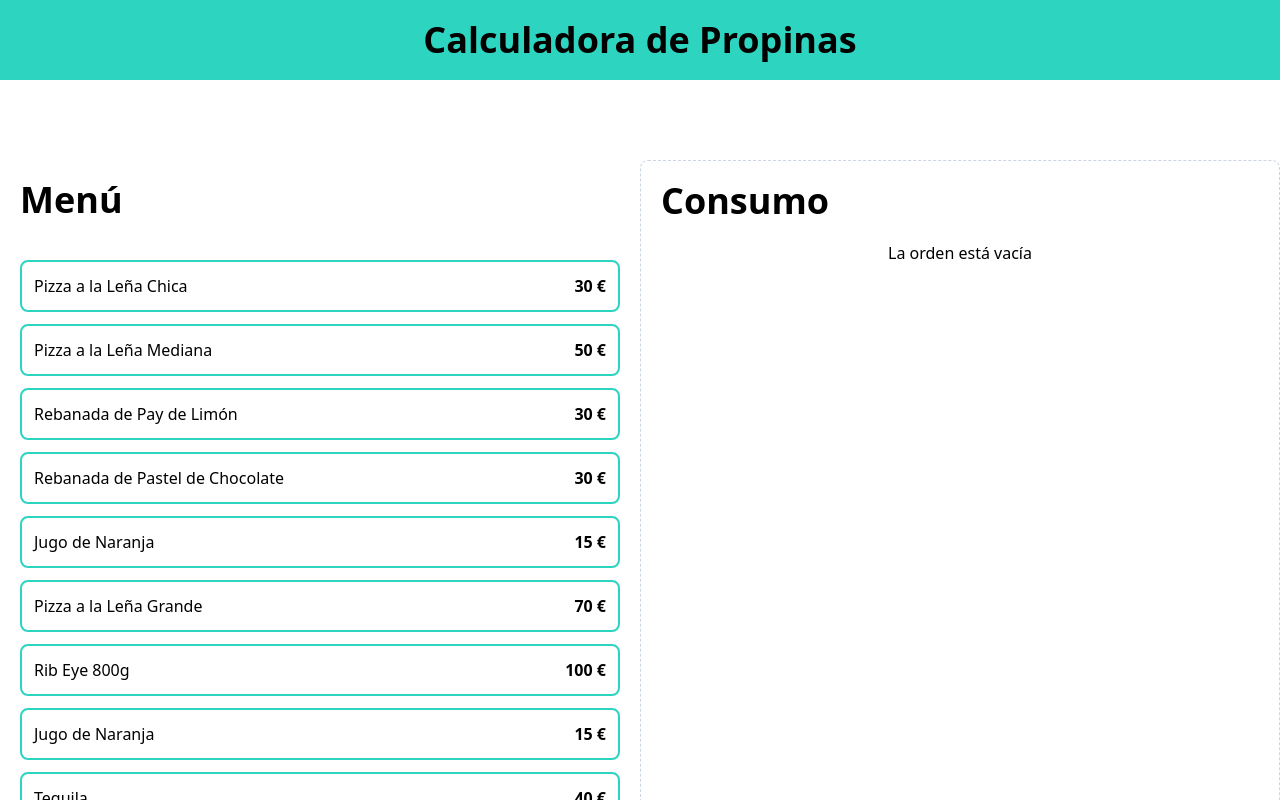
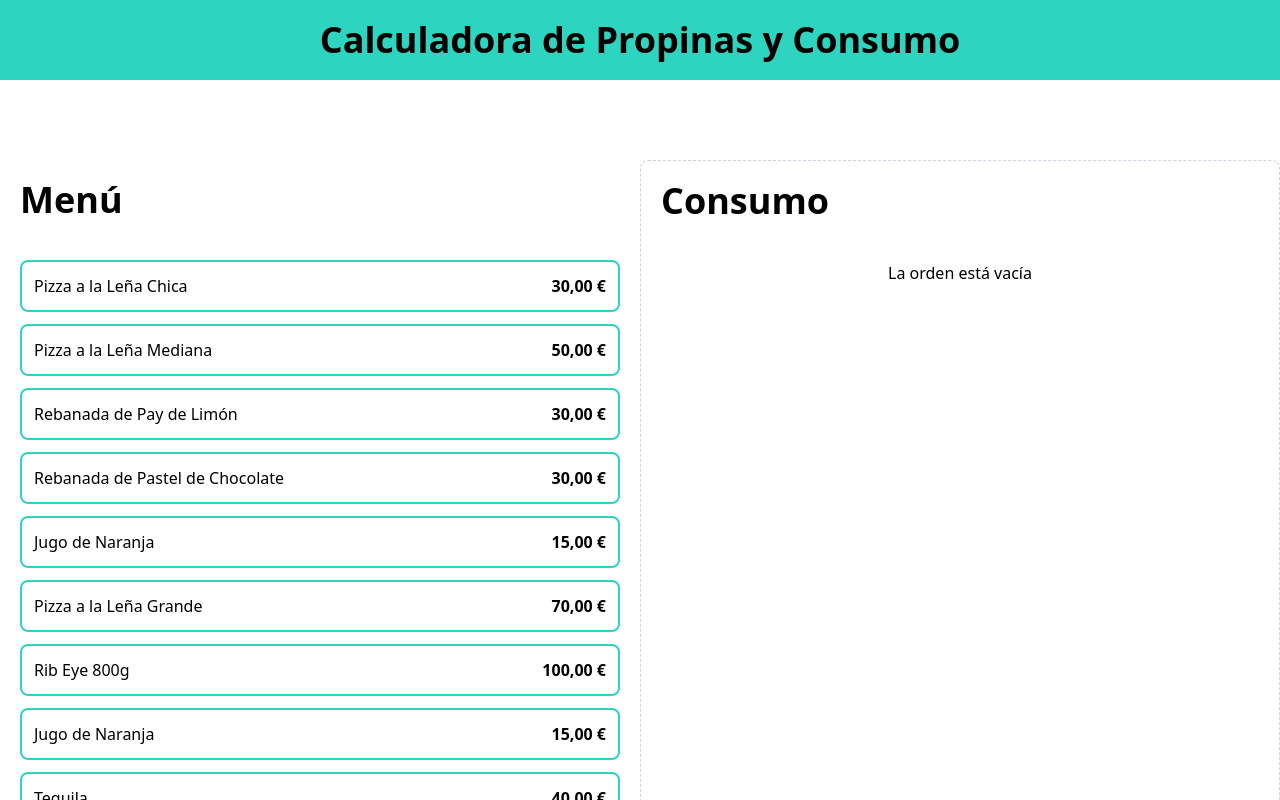
Before and after one commit to SamuelRguezSiverio/REACT-TYPESCRIPT-10-PROJECTS, a React (Vite) app in the folder 02_tipsCalculator/: page / in a window 1280 px wide. Shown: the top 800 px of the page. Built offline with nearby package versions, Linux system fonts and the light colour scheme.

Commit message:
Working on delete button order item

```diff
--- a/02_tipsCalculator/src/App.tsx
+++ b/02_tipsCalculator/src/App.tsx
@@ -10,7 +10,7 @@ function App() {
     <>
       <header className="py-5 bg-teal-400">
         <h1 className="text-4xl font-black text-center">
-          Calculadora de Propinas
+          Calculadora de Propinas y Consumo
         </h1>
       </header>
 
--- a/02_tipsCalculator/src/components/MenuItem.tsx
+++ b/02_tipsCalculator/src/components/MenuItem.tsx
@@ -1,3 +1,4 @@
+import { formatCurrency } from '../helpers'
 import type { MenuItem } from '../types'
 
 type MenuItemProps = {
@@ -12,7 +13,7 @@ export default function MenuItem({ item, addItem }: MenuItemProps) {
       onClick={() => addItem(item)}
     >
       <p>{item.name}</p>
-      <p className="font-black">{item.price} €</p>
+      <p className="font-black">{formatCurrency(item.price)}</p>
     </button>
   )
 }
--- a/02_tipsCalculator/src/components/OrderContents.tsx
+++ b/02_tipsCalculator/src/components/OrderContents.tsx
@@ -1,3 +1,4 @@
+import { formatCurrency } from '../helpers'
 import { OrderItem } from '../types'
 
 type OrderContentsProps = {
@@ -9,13 +10,27 @@ export default function OrderContents({ order }: OrderContentsProps) {
     <div>
       <h2 className="text-4xl font-black">Consumo</h2>
 
-      <div className="mt-5 space-y-3">
+      <div className="mt-10 space-y-3">
         {order.length === 0 ? (
           <p className="text-center">La orden está vacía</p>
         ) : (
           order.map((item) => (
-            <div key={item.id}>
-              <p>{item.name}</p>
+            <div
+              key={item.id}
+              className="flex items-center justify-between py-5 border-t border-gray-200 last-of-type:border-b"
+            >
+              <div>
+                <p className="text-lg">
+                  {item.name} - {formatCurrency(item.price)}
+                </p>
+                <p className="font-black">
+                  Cantidad: {item.quantity} -{' '}
+                  {formatCurrency(item.price * item.quantity)}
+                </p>
+              </div>
+              <button className="w-8 h-8 font-black text-white bg-red-600 rounded-full">
+                X
+              </button>
             </div>
           ))
         )}
--- /dev/null
+++ b/02_tipsCalculator/src/helpers/index.ts
@@ -0,0 +1,5 @@
+export function formatCurrency(quantity : number) {
+    return new Intl.NumberFormat('es-ES', {
+        style: 'currency', currency: 'EUR'
+    }).format(quantity)
+}
```
